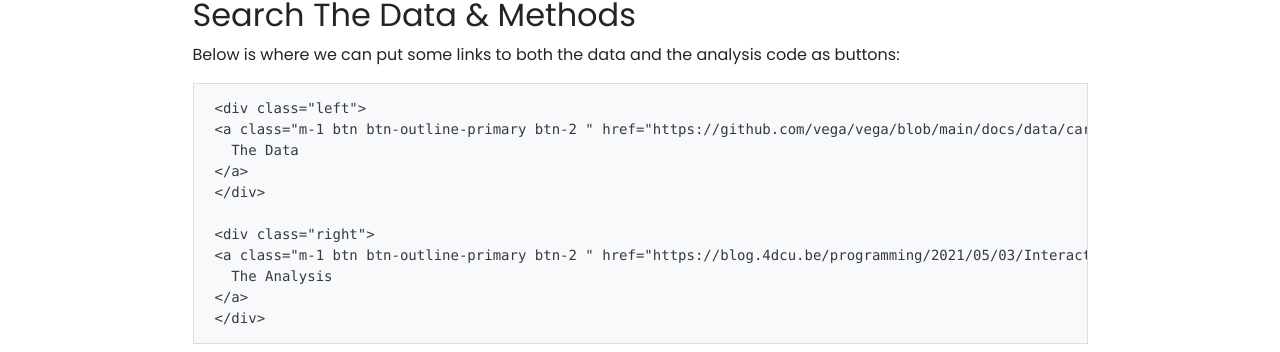
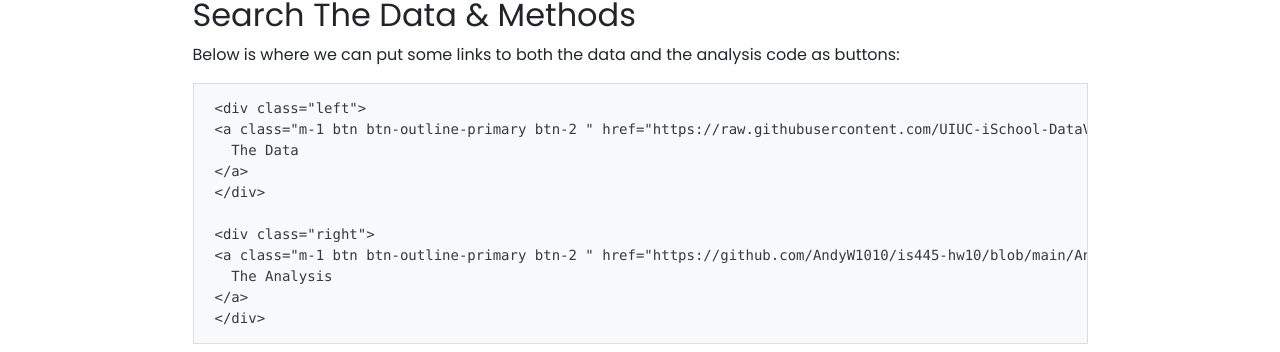
Before and after one commit to AndyW1010/AndyW1010.github.io, a Jekyll site: the page built from _projects/1_Vega_lite_project.md, in a window 1280 px wide. Shown: the part 238-590 px from the top of the page. Built offline with Jekyll 4.4.1, drawn with Linux system fonts in a browser that asks for light colours; nearby versions of some CDN libraries.

Commit message:
Update 1_Vega_lite_project.md

````diff
--- a/_projects/1_Vega_lite_project.md
+++ b/_projects/1_Vega_lite_project.md
@@ -1,7 +1,7 @@
 ---
 name: Vega Lite Example Project
 tools: [Python, HTML, vega-lite]
-image: /assets/pngs/cars.png
+image: /assets/pngs/pic.png
 description: This is a "showcase" project that uses vega-lite for interactive viz!
 custom_js:
   - vega.min
@@ -21,11 +21,11 @@ Below is where we can put some links to both the data and the analysis code as b
 
 ```
 <div class="left">
-{% include elements/button.html link="https://github.com/vega/vega/blob/main/docs/data/cars.json" text="The Data" %}
+{% include elements/button.html link="https://raw.githubusercontent.com/UIUC-iSchool-DataViz/is445_bcubcg_fall2022/main/data/building_inventory.csv" text="The Data" %}
 </div>
 
 <div class="right">
-{% include elements/button.html link="https://blog.4dcu.be/programming/2021/05/03/Interactive-Visualizations.html" text="The Analysis" %}
+{% include elements/button.html link="https://github.com/AndyW1010/is445-hw10/blob/main/Andy-Wang-HW10.ipynb" text="The Analysis" %}
 </div>
 ```
 
````
